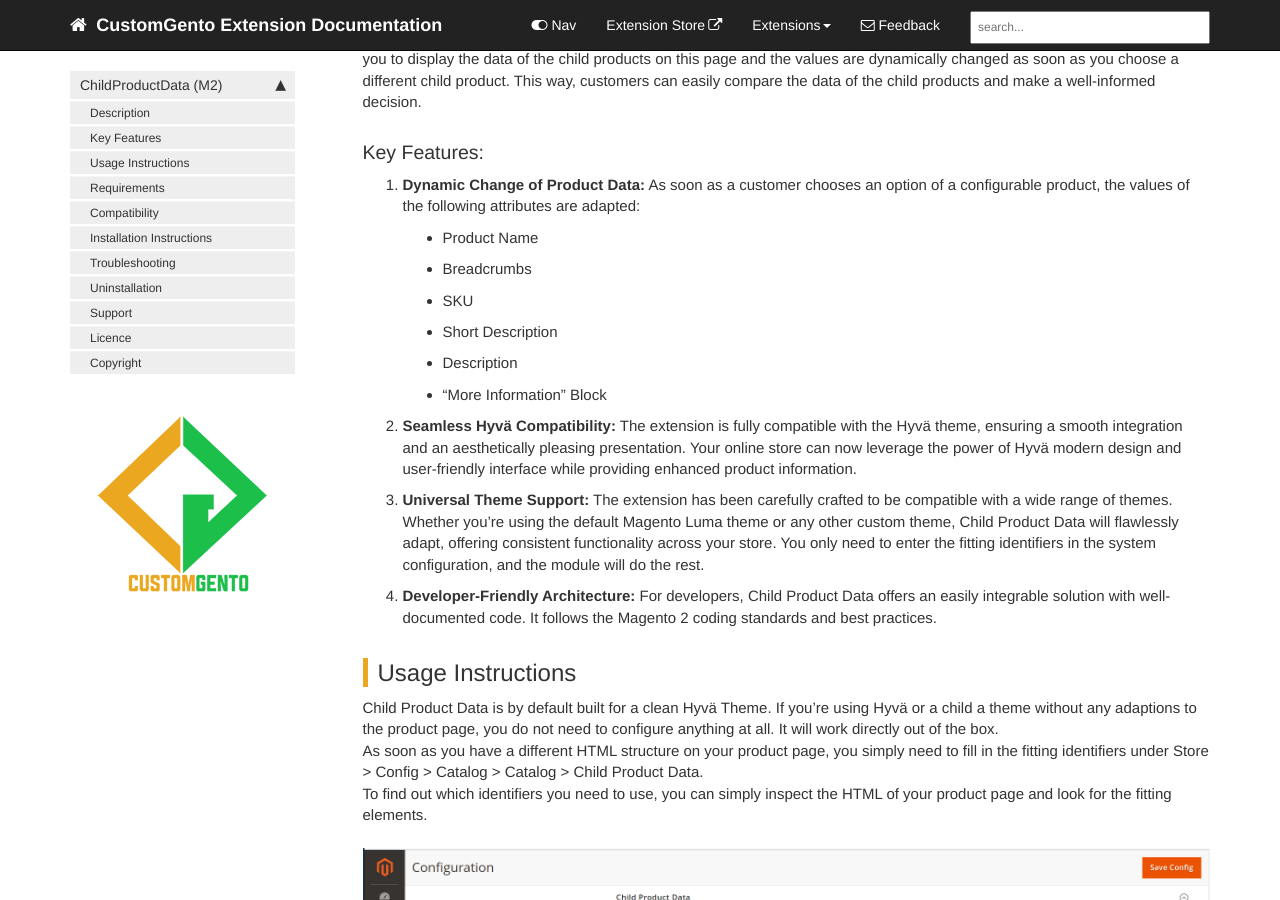
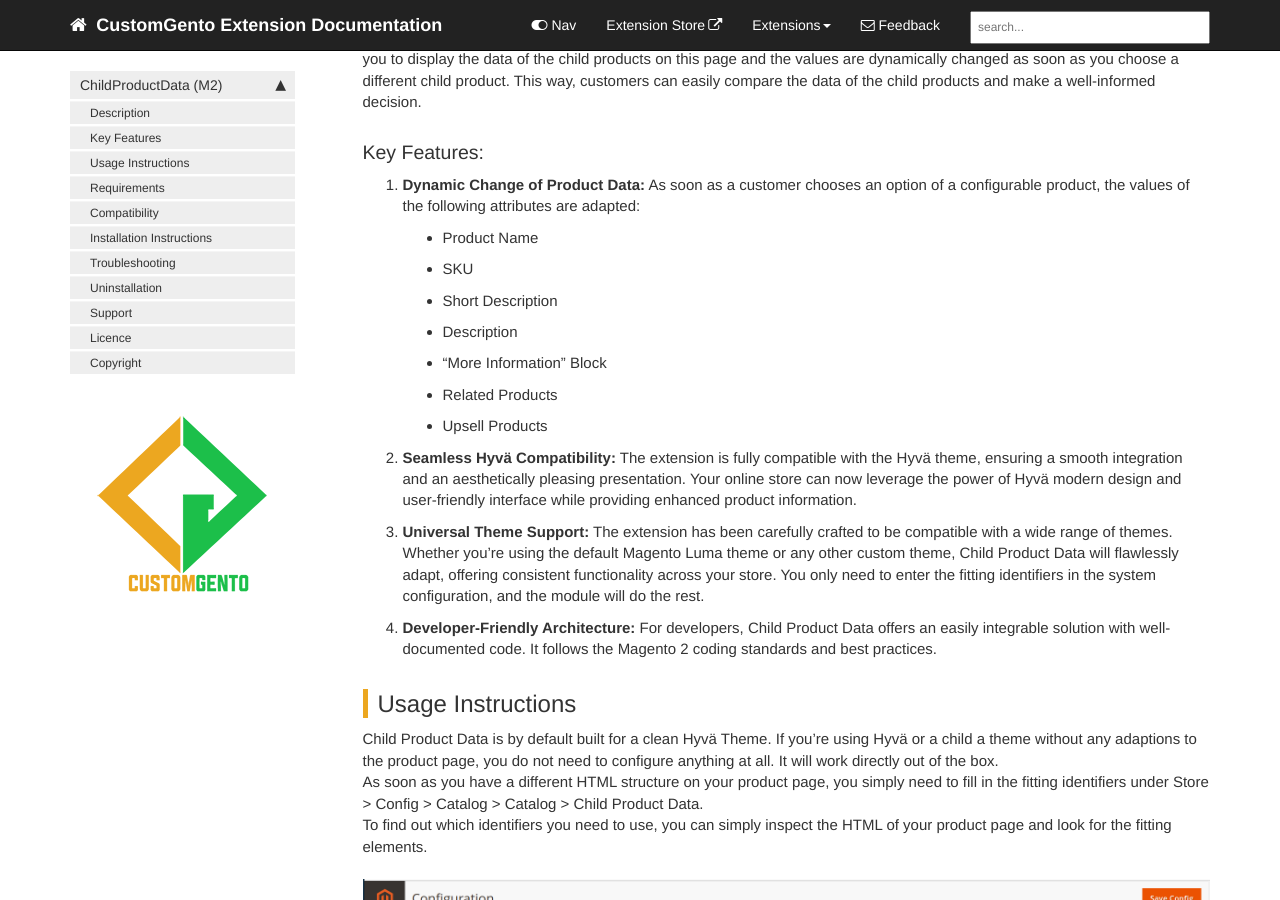
Before and after one commit to customgento/docs, a Jekyll site: the page built from pages/child-product-data-m2.md, in a window 1280 px wide and 900 px high, scrolled down 333 px. Built offline with Jekyll 4.4.1, drawn with Linux system fonts in a browser that asks for light colours; comment, search, counter and statistics services are not loaded.

Commit message:
Fix features

```diff
--- a/pages/child-product-data-m2.md
+++ b/pages/child-product-data-m2.md
@@ -14,11 +14,12 @@ On a configurable product page, you usually only see the attribute data of the c
 
 1. **Dynamic Change of Product Data:** As soon as a customer chooses an option of a configurable product, the values of the following attributes are adapted:
    - Product Name
-   - Breadcrumbs
    - SKU
    - Short Description
    - Description
    - "More Information" Block
+   - Related Products
+   - Upsell Products
 2. **Seamless Hyv&auml; Compatibility:** The extension is fully compatible with the Hyv&auml; theme, ensuring a smooth integration and an aesthetically pleasing presentation. Your online store can now leverage the power of Hyv&auml; modern design and user-friendly interface while providing enhanced product information.
 3. **Universal Theme Support:** The extension has been carefully crafted to be compatible with a wide range of themes. Whether you're using the default Magento Luma theme or any other custom theme, Child Product Data will flawlessly adapt, offering consistent functionality across your store. You only need to enter the fitting identifiers in the system configuration, and the module will do the rest.
 4. **Developer-Friendly Architecture:** For developers, Child Product Data offers an easily integrable solution with well-documented code. It follows the Magento 2 coding standards and best practices.
```
